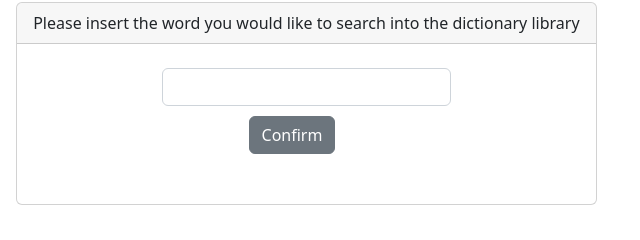
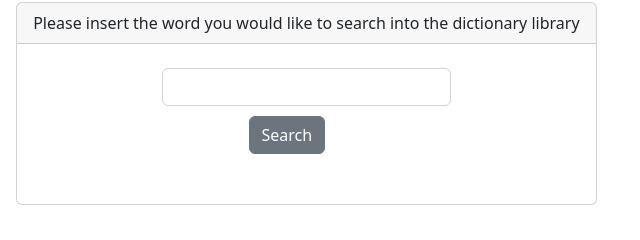
Before and after one commit to mariusanca/Dictionary, a plain HTML site: page index.html in a window 1280 px wide. Shown: the part 96-336 px from the top of the page, 619-1259 px from the left. Drawn offline with nearby package versions, Linux system fonts and the light colour scheme.

Commit message:
Update index.html

```diff
--- a/index.html
+++ b/index.html
@@ -30,7 +30,7 @@
             <br>
             <div class="button-style" id="input-buttons">
                 <input class="form-control" id="searchInput" style="width: 50%;">
-                <button type="button" class="btn btn-secondary" onclick="search()" id="save-button">Confirm</button>
+                <button type="button" class="btn btn-secondary" onclick="search()" id="save-button">Search</button>
                 <br>
             </div>
             <div class="output">
```
